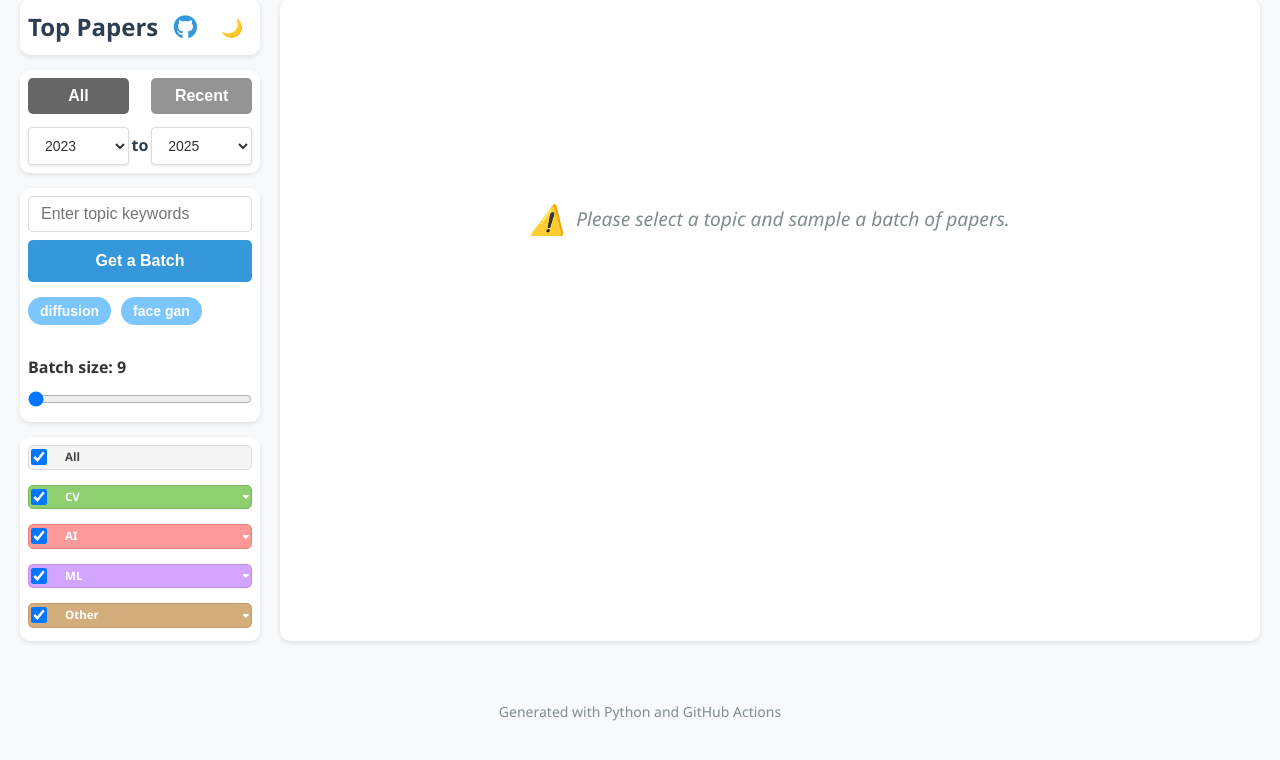
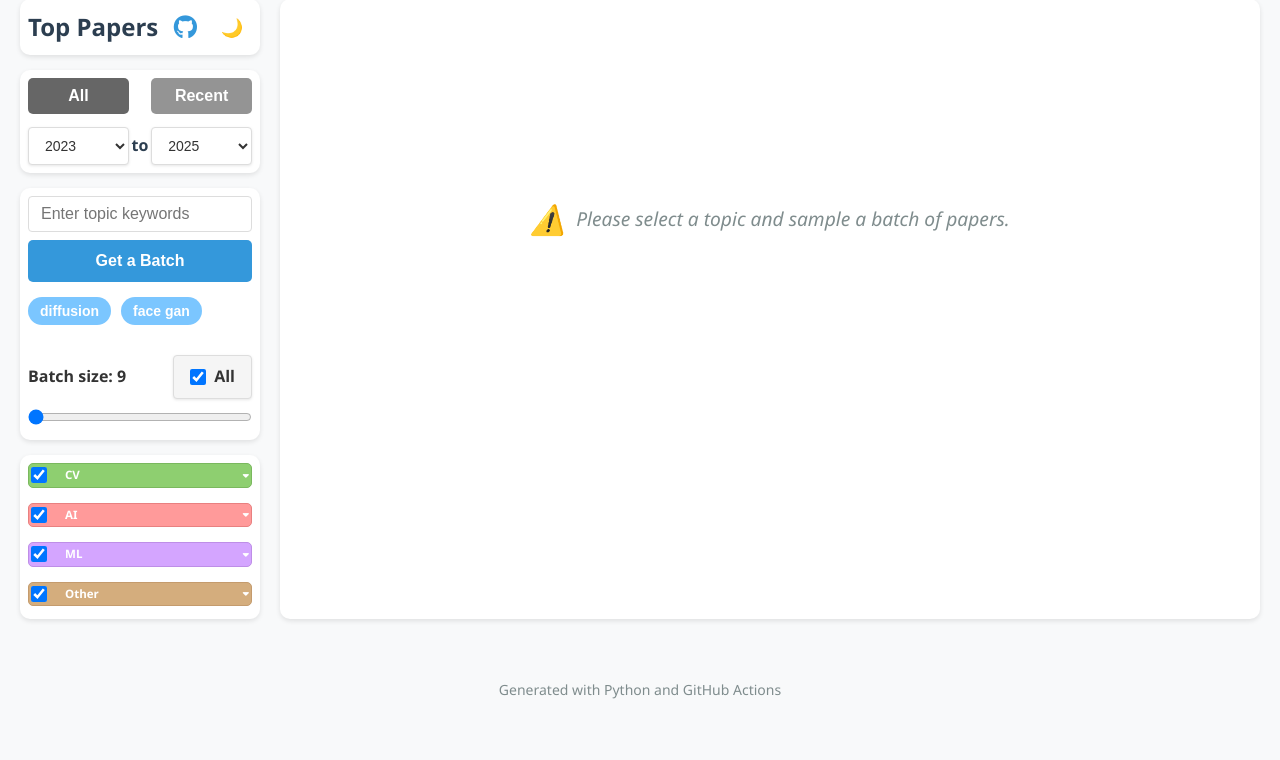
Before and after one commit to tian-2024/top-papers, a Flask app: page / in a window 1280 px wide. Shown: the part 21-781 px from the top of the page. Run offline with Flask 2, Linux system fonts and the light colour scheme.

Commit message:
all 按钮移动走

```diff
--- a/templates/index.html
+++ b/templates/index.html
@@ -341,6 +341,10 @@
                     <div class="batch-size-container" style="position: relative; margin-top: 15px;">
                         <div style="display: flex; justify-content: space-between; align-items: center; margin-bottom: 5px;">
                             <label for="batch-size" style="font-size: 16px; font-weight: bold;">Batch size: <span id="batch-size-value">9</span></label>
+                            <div style="background-color: #f5f5f5; border-radius: 4px; border: 1px solid #ddd; display: flex; align-items: center; padding: 8px 16px; cursor: pointer; box-shadow: 0 1px 3px rgba(0,0,0,0.1);" title="Select All Fields">
+                                <input type="checkbox" id="select-all-checkbox" class="field-main-checkbox" checked style="margin: 0; cursor: pointer; margin-right: 8px;">
+                                <span style="font-weight: bold;">All</span>
+                            </div>
                         </div>
                         <input type="range" id="batch-size" min="9" max="18" value="9" step="3" style="width: 100%; margin-top: 5px;">
                     </div>
@@ -350,13 +354,6 @@
                 <div class="sidebar-section fields-section">
                     <div class="fields-container">
                         <div class="field-filters-row">
-                            <div class="field-dropdown" data-field="All">
-                                <div class="field-label" data-field="All">
-                                    <input type="checkbox" id="select-all-checkbox" class="field-main-checkbox" checked>
-                                    <span>All</span>
-                                </div>
-                            </div>
-
                             <div class="field-dropdown" data-field="CV">
                                 <div class="field-label dropdown-toggle" data-field="CV">
                                     <input type="checkbox" class="field-main-checkbox" data-field="CV" checked>
```
